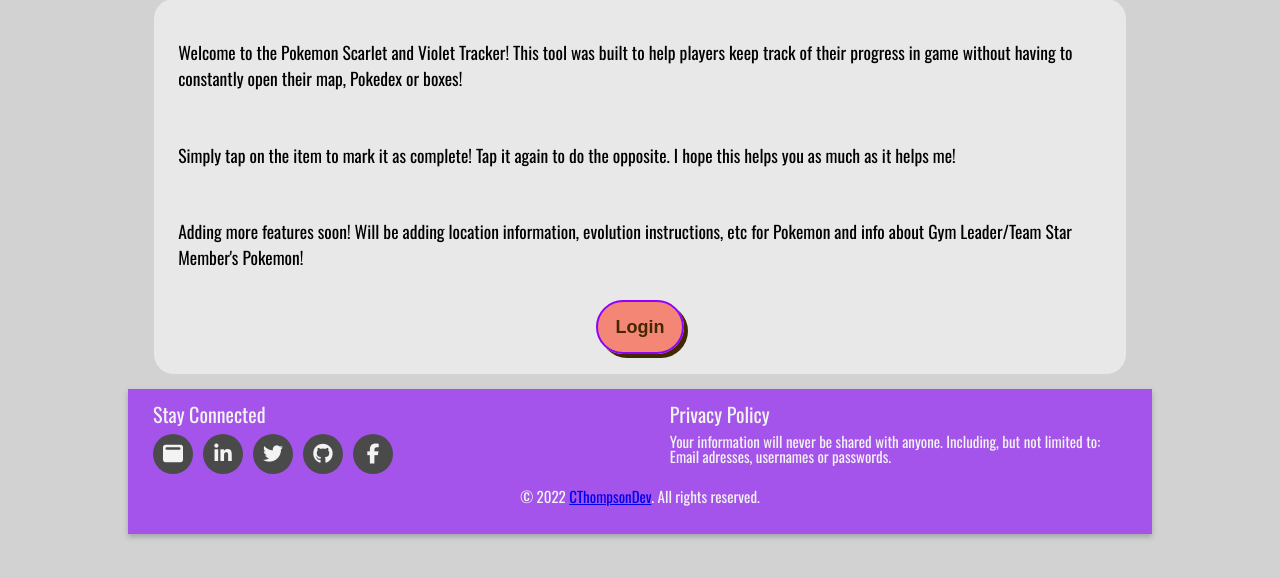
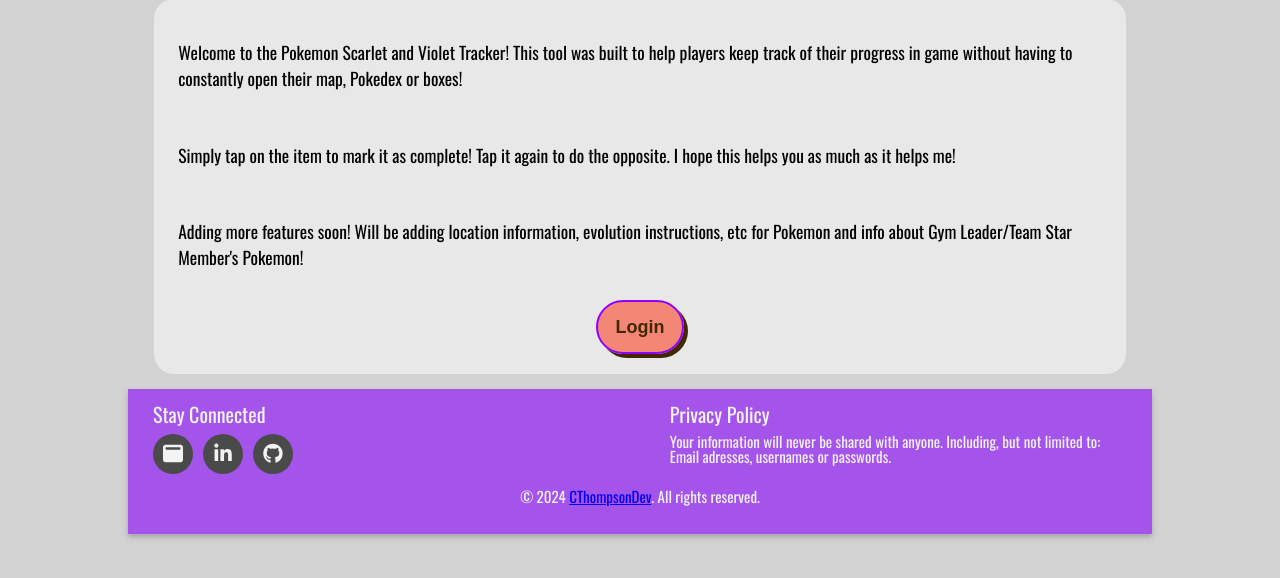
Before and after one commit to ChrisThompsonDev/PokemonScarletVioletTools, a Node server app: page / in a window 1280 px wide. Shown: the part 154-732 px from the top of the page. Run offline with Node 20, Linux system fonts and the light colour scheme; some libraries are stand-ins or nearby versions.

Commit message:
Rolled back to previous known working commit. Removed all Teal Mask changes

```diff
--- a/views/partials/footer.ejs
+++ b/views/partials/footer.ejs
@@ -5,9 +5,7 @@
             <section id="socials">
                 <a target="_blank" href="https://www.christhompsondev.com/"><i class="fa-solid fa-window-maximize"></i></a>
                 <a target="_blank" href="https://www.linkedin.com/in/cthompsondev/"><i class="fa-brands fa-linkedin-in"></i></a>
-                <a target="_blank" href="https://twitter.com/cThompsonDev"><i class="fa-brands fa-twitter"></i></a>
                 <a target="_blank" href="https://github.com/ChrisThompsonDev"><i class="fa-brands fa-github"></i></a>
-                <a target="_blank" href="https://www.facebook.com/cThompsonDev/"><i class="fa-brands fa-facebook-f"></i></a>
 
             </section>
         </section>
@@ -20,7 +18,7 @@
     </section>
 
     <section id="footerDivBottom">
-        <p class="copyright">&copy; 2022 <a href='https://www.christhompsondev.com/' target="_blank">CThompsonDev</a>. All rights reserved.</p>
+        <p class="copyright">&copy; <%= new Date().getFullYear();%> <a href='https://www.christhompsondev.com/' target="_blank">CThompsonDev</a>. All rights reserved.</p>
     </section>
 </footer>
 
```
